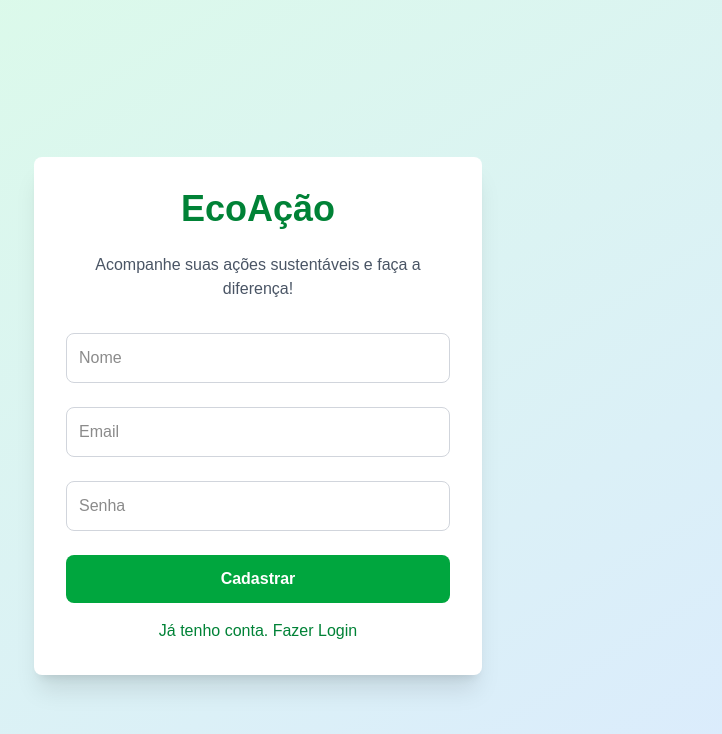
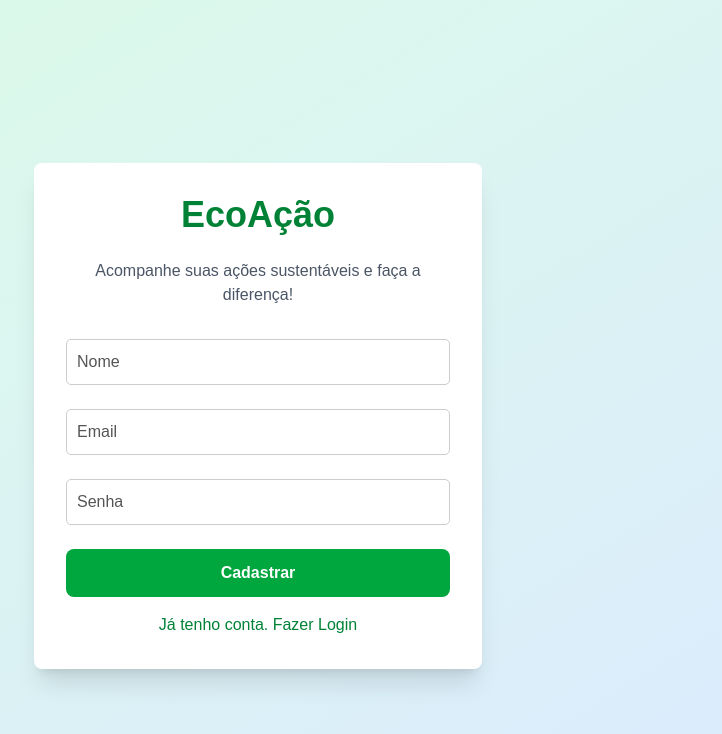
Before and after one commit to Gusttavooll/Projeto_M5, a Next.js app in the folder frontend/: page / in a window 1280 px wide. Shown: the top 734 px of the page, without its empty margins (382-1104 px from the left). Built offline with nearby package versions, Linux system fonts and the light colour scheme.

Commit message:
:lipstick:s tyling the login page

```diff
--- a/frontend/src/app/globals.css
+++ b/frontend/src/app/globals.css
@@ -24,3 +24,21 @@ body {
   color: var(--foreground);
   font-family: Arial, Helvetica, sans-serif;
 }
+
+/* Estiliza todos os placeholders do site */
+input::placeholder,
+textarea::placeholder {
+  color: #555;
+  opacity: 1;
+}
+
+/* Estiliza os próprios inputs para manter o contraste */
+input,
+textarea {
+  color: #000;        /* Cor do texto digitado */
+  background-color: #fff;
+  border: 1px solid #ccc;
+  padding: 10px;
+  font-size: 16px;
+  border-radius: 5px;
+}
```
Also changed, not shown: 1 other file (tests, documents, lock files or other folders).
